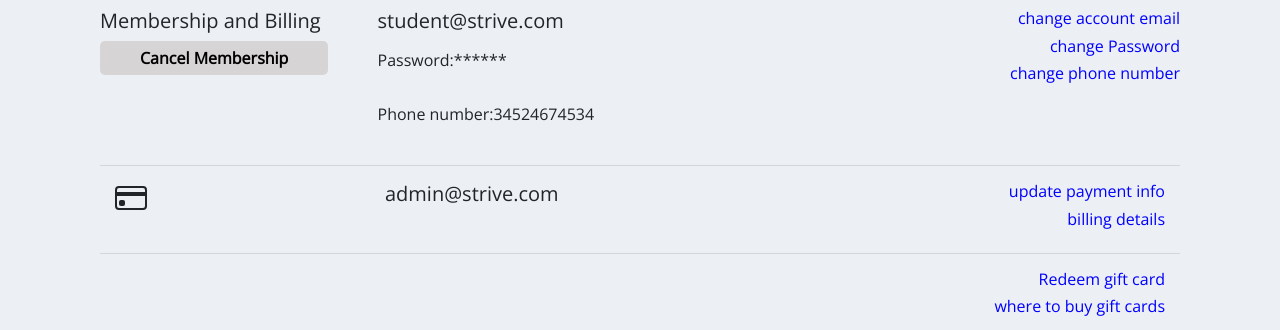
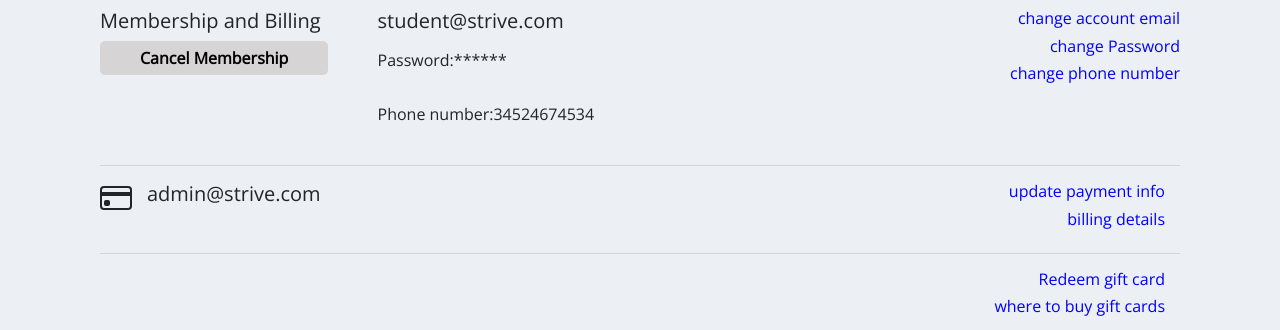
Before and after one commit to hilinawuhib/Netflix-clone, a plain HTML site: page settingpage.html in a window 1280 px wide. Shown: the part 168-498 px from the top of the page. Drawn offline with nearby package versions, Linux system fonts and the light colour scheme.

```diff
--- a/settingpage.html
+++ b/settingpage.html
@@ -139,7 +139,7 @@
             <hr>
             <div class="container">
               <div class="row">
-              <div class="col-lg-3">
+              <div class="col-auto px-0">
             <svg xmlns="http://www.w3.org/2000/svg" width="32" height="32" fill="currentColor" class="bi bi-credit-card" viewBox="0 0 16 16">
               <path d="M0 4a2 2 0 0 1 2-2h12a2 2 0 0 1 2 2v8a2 2 0 0 1-2 2H2a2 2 0 0 1-2-2V4zm2-1a1 1 0 0 0-1 1v1h14V4a1 1 0 0 0-1-1H2zm13 4H1v5a1 1 0 0 0 1 1h12a1 1 0 0 0 1-1V7z"/>
               <path d="M2 10a1 1 0 0 1 1-1h1a1 1 0 0 1 1 1v1a1 1 0 0 1-1 1H3a1 1 0 0 1-1-1v-1z"/>
@@ -147,11 +147,11 @@
 
             </div>
 
-              <div class="col-lg-3">
+              <div class="col-auto">
             <h5 >admin@strive.com</h5>
 
             </div>
-            <div class="col-lg-6">
+            <div class="col justify-content-end">
               <h6>update payment info</h6>
               <h6>billing details</h6>
 
```
Also changed, not shown: settingpage.css (line endings or trailing spaces).
